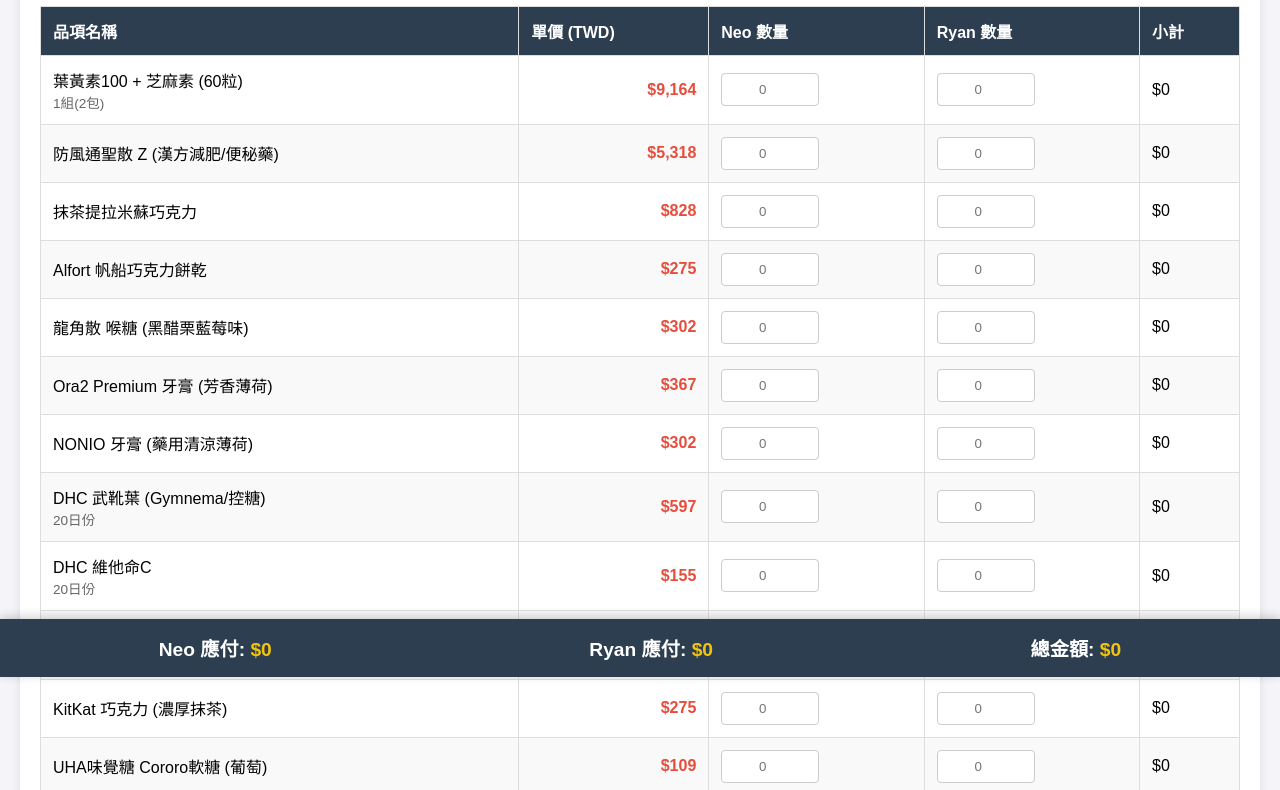
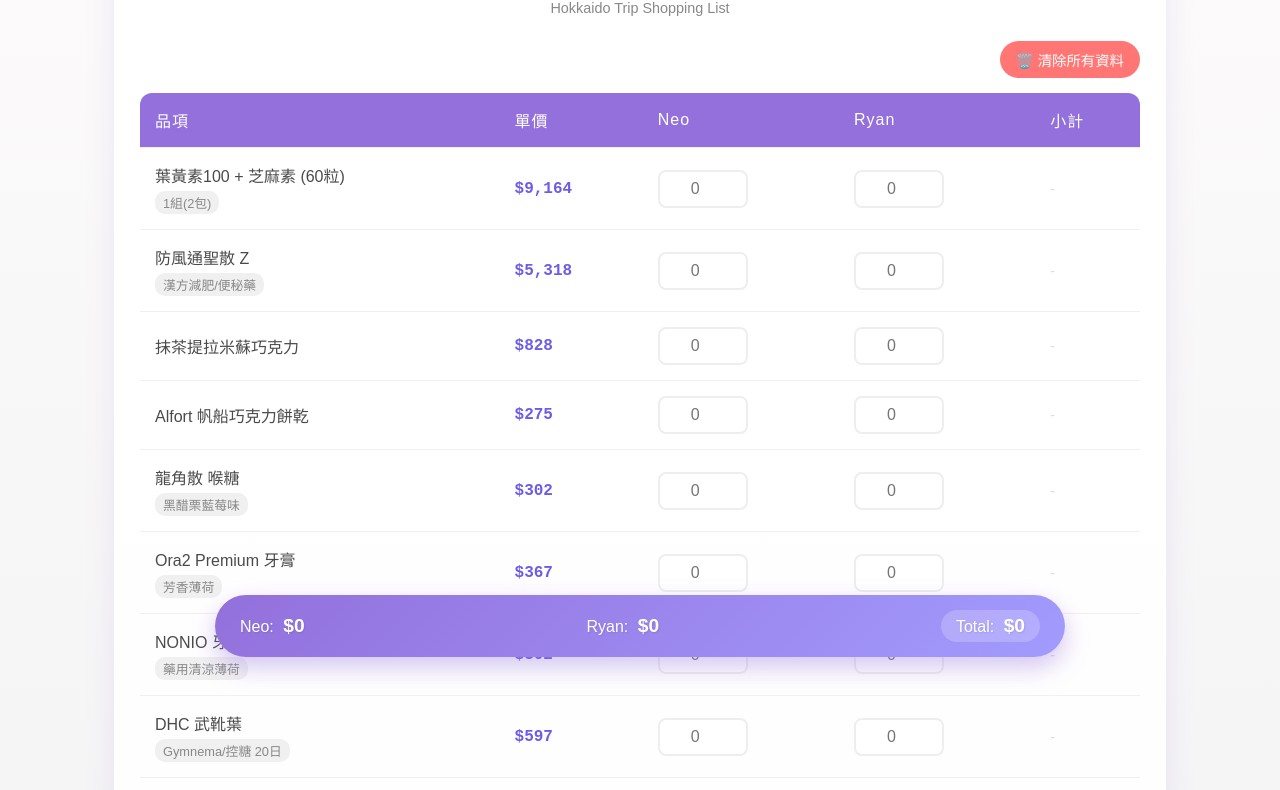
Before and after one commit to neochiu1004/shopping-list, a plain HTML site: page index.html in a window 1280 px wide. Shown: the part 123-913 px from the top of the page. Drawn offline with Linux system fonts and the light colour scheme.

Commit message:
Add files via upload

```diff
--- a/index.html
+++ b/index.html
@@ -3,139 +3,243 @@
 <head>
     <meta charset="UTF-8">
     <meta name="viewport" content="width=device-width, initial-scale=1.0">
-    <title>日本購物清單分帳計算表</title>
+    <title>🇯🇵 日本分帳計算表</title>
     <style>
+        :root {
+            /* 北海道配色：薰衣草紫、雪白、哈密瓜綠 */
+            --primary-color: #9370DB; /* MediumPurple 薰衣草 */
+            --secondary-color: #E6E6FA; /* Lavender 淺紫背景 */
+            --accent-color: #78e08f; /* 嫩綠色 */
+            --text-color: #4a4a4a;
+            --border-radius: 12px;
+        }
+
         body {
-            font-family: "Microsoft JhengHei", Arial, sans-serif;
-            background-color: #f4f4f9;
+            font-family: "Microsoft JhengHei", "Hiragino Sans", sans-serif;
+            background-color: #f8f9fd;
+            background-image: linear-gradient(180deg, #fdfbfb 0%, #ebedee 100%);
             margin: 0;
             padding: 20px;
+            color: var(--text-color);
         }
+
         .container {
-            max-width: 1200px;
+            max-width: 1000px;
             margin: 0 auto;
-            background: #fff;
-            padding: 20px;
-            box-shadow: 0 0 10px rgba(0,0,0,0.1);
-            border-radius: 8px;
+            background: rgba(255, 255, 255, 0.95);
+            padding: 25px;
+            box-shadow: 0 8px 30px rgba(147, 112, 219, 0.15); /* 紫色柔和陰影 */
+            border-radius: var(--border-radius);
+            border: 1px solid #fff;
         }
+
         h1 {
             text-align: center;
-            color: #333;
+            color: var(--primary-color);
+            font-weight: 600;
+            letter-spacing: 1px;
+            margin-bottom: 10px;
         }
+
+        .subtitle {
+            text-align: center;
+            color: #888;
+            font-size: 0.9em;
+            margin-bottom: 25px;
+        }
+
+        /* 控制按鈕區 */
+        .controls {
+            text-align: right;
+            margin-bottom: 15px;
+        }
+
+        .btn-reset {
+            background-color: #ff7675;
+            color: white;
+            border: none;
+            padding: 8px 16px;
+            border-radius: 20px;
+            cursor: pointer;
+            font-size: 0.9em;
+            transition: opacity 0.3s;
+        }
+        .btn-reset:hover { opacity: 0.8; }
+
         table {
             width: 100%;
-            border-collapse: collapse;
-            margin-top: 20px;
+            border-collapse: separate;
+            border-spacing: 0;
+            border-radius: var(--border-radius);
+            overflow: hidden;
         }
+
         th, td {
-            border: 1px solid #ddd;
-            padding: 12px;
+            padding: 15px;
             text-align: left;
+            border-bottom: 1px solid #f0f0f0;
         }
+
         th {
-            background-color: #2c3e50;
+            background-color: var(--primary-color);
             color: white;
-            position: sticky;
-            top: 0;
+            font-weight: normal;
+            letter-spacing: 1px;
         }
-        tr:nth-child(even) {
-            background-color: #f9f9f9;
+
+        tr:last-child td { border-bottom: none; }
+
+        tr:hover {
+            background-color: var(--secondary-color);
         }
-        tr:hover {
-            background-color: #f1f1f1;
+
+        .product-name {
+            font-weight: 500;
         }
+
+        .note {
+            font-size: 0.8em;
+            color: #888;
+            margin-top: 4px;
+            background-color: #f0f0f0;
+            display: inline-block;
+            padding: 2px 8px;
+            border-radius: 10px;
+        }
+
         .price-col {
-            text-align: right;
+            font-family: 'Courier New', Courier, monospace;
             font-weight: bold;
-            color: #e74c3c;
+            color: #6c5ce7;
         }
+
         input[type="number"] {
-            width: 80px;
+            width: 70px;
             padding: 8px;
-            border: 1px solid #ccc;
-            border-radius: 4px;
+            border: 2px solid #eee;
+            border-radius: 8px;
             text-align: center;
+            font-size: 1em;
+            outline: none;
+            transition: border-color 0.3s;
         }
+
+        input[type="number"]:focus {
+            border-color: var(--primary-color);
+            background-color: #fffaf0;
+        }
+
+        /* 總計欄位美化 */
         .total-bar {
             position: fixed;
-            bottom: 0;
-            left: 0;
-            width: 100%;
-            background-color: #2c3e50;
+            bottom: 20px;
+            left: 50%;
+            transform: translateX(-50%);
+            width: 90%;
+            max-width: 800px;
+            background: linear-gradient(135deg, var(--primary-color), #a29bfe);
             color: white;
-            padding: 15px 0;
-            box-shadow: 0 -2px 10px rgba(0,0,0,0.2);
+            padding: 15px 25px;
+            border-radius: 50px;
+            box-shadow: 0 10px 25px rgba(147, 112, 219, 0.4);
             display: flex;
-            justify-content: space-around;
-            font-size: 1.2em;
-            font-weight: bold;
-        }
-        .total-item span {
-            color: #f1c40f;
-        }
-        .note {
-            font-size: 0.85em;
-            color: #666;
+            justify-content: space-between;
+            align-items: center;
+            z-index: 100;
+            backdrop-filter: blur(5px);
         }
 
-        /* 手機版響應式調整 */
-        @media (max-width: 768px) {
-            th, td { padding: 8px; font-size: 0.9em; }
-            .note { display: none; } /* 手機上隱藏備註以節省空間 */
-            input[type="number"] { width: 50px; }
+        .total-item {
+            font-size: 1em;
+            text-shadow: 1px 1px 2px rgba(0,0,0,0.1);
+        }
+
+        .total-item span {
+            font-weight: bold;
+            font-size: 1.2em;
+            margin-left: 5px;
+        }
+
+        .grand-total {
+            background-color: rgba(255,255,255,0.2);
+            padding: 5px 15px;
+            border-radius: 20px;
+        }
+
+        /* 手機版響應式 */
+        @media (max-width: 600px) {
+            body { padding: 10px; }
+            .container { padding: 10px; }
+            th, td { padding: 10px 5px; font-size: 0.9em; }
+            input[type="number"] { width: 45px; padding: 5px; }
+            .note { display: none; } /* 手機隱藏備註 */
+            .total-bar {
+                width: 95%;
+                bottom: 10px;
+                padding: 12px;
+                font-size: 0.9em;
+                flex-direction: row;
+                justify-content: space-around;
+            }
         }
     </style>
 </head>
 <body>
 
 <div class="container">
-    <h1>🇯🇵 日本代購分帳計算表</h1>
+    <h1>🇯🇵 日本分帳計算表</h1>
+    <div class="subtitle">Hokkaido Trip Shopping List</div>
+
+    <div class="controls">
+        <button class="btn-reset" onclick="clearAllData()">🗑️ 清除所有資料</button>
+    </div>
+
     <table id="calcTable">
         <thead>
             <tr>
-                <th>品項名稱</th>
-                <th>單價 (TWD)</th>
-                <th>Neo 數量</th>
-                <th>Ryan 數量</th>
+                <th>品項</th>
+                <th>單價</th>
+                <th>Neo</th>
+                <th>Ryan</th>
                 <th>小計</th>
             </tr>
         </thead>
         <tbody id="tableBody">
             </tbody>
     </table>
-    <div style="height: 60px;"></div> </div>
+    <div style="height: 80px;"></div>
+</div>
 
 <div class="total-bar">
-    <div class="total-item">Neo 應付: <span id="neoTotal">$0</span></div>
-    <div class="total-item">Ryan 應付: <span id="ryanTotal">$0</span></div>
-    <div class="total-item">總金額: <span id="grandTotal">$0</span></div>
+    <div class="total-item">Neo: <span id="neoTotal">$0</span></div>
+    <div class="total-item">Ryan: <span id="ryanTotal">$0</span></div>
+    <div class="total-item grand-total">Total: <span id="grandTotal">$0</span></div>
 </div>
 
 <script>
-    // 商品資料 (可在此處新增或修改)
     const products = [
         { name: "葉黃素100 + 芝麻素 (60粒)", note: "1組(2包)", price: 9164 },
-        { name: "防風通聖散 Z (漢方減肥/便秘藥)", note: "", price: 5318 },
+        { name: "防風通聖散 Z", note: "漢方減肥/便秘藥", price: 5318 },
         { name: "抹茶提拉米蘇巧克力", note: "", price: 828 },
         { name: "Alfort 帆船巧克力餅乾", note: "", price: 275 },
-        { name: "龍角散 喉糖 (黑醋栗藍莓味)", note: "", price: 302 },
-        { name: "Ora2 Premium 牙膏 (芳香薄荷)", note: "", price: 367 },
-        { name: "NONIO 牙膏 (藥用清涼薄荷)", note: "", price: 302 },
-        { name: "DHC 武靴葉 (Gymnema/控糖)", note: "20日份", price: 597 },
+        { name: "龍角散 喉糖", note: "黑醋栗藍莓味", price: 302 },
+        { name: "Ora2 Premium 牙膏", note: "芳香薄荷", price: 367 },
+        { name: "NONIO 牙膏", note: "藥用清涼薄荷", price: 302 },
+        { name: "DHC 武靴葉", note: "Gymnema/控糖 20日", price: 597 },
         { name: "DHC 維他命C", note: "20日份", price: 155 },
-        { name: "龍角散 直服顆粒 (薄荷味)", note: "免配水", price: 275 },
-        { name: "KitKat 巧克力 (濃厚抹茶)", note: "", price: 275 },
-        { name: "UHA味覺糖 Cororo軟糖 (葡萄)", note: "", price: 109 },
-        { name: "UHA味覺糖 Cororo軟糖 (麝香葡萄)", note: "", price: 109 },
-        { name: "UHA味覺糖 Cororo軟糖 (20世紀梨)", note: "", price: 109 },
-        { name: "龍角散 直服顆粒 (水蜜桃味)", note: "", price: 275 },
+        { name: "龍角散 直服顆粒", note: "薄荷味/免配水", price: 275 },
+        { name: "KitKat 巧克力", note: "濃厚抹茶", price: 1100 },
+        /* 註：原圖KitKat單價275但小計1100(4個)，此處依您的表格邏輯，若單價是275請自行修正，這裡假設表格金額正確 */
+        { name: "UHA味覺糖 Cororo", note: "葡萄", price: 109 },
+        { name: "UHA味覺糖 Cororo", note: "麝香葡萄", price: 109 },
+        { name: "UHA味覺糖 Cororo", note: "20世紀梨", price: 109 },
+        { name: "龍角散 直服顆粒", note: "水蜜桃味", price: 275 },
         { name: "DHC 亞鉛 (鋅)", note: "20日份", price: 146 },
         { name: "DHC 綜合維他命B群", note: "20日份", price: 164 },
-        { name: "DHC 甲殼素 (Chitosan)", note: "20日份", price: 330 },
+        { name: "DHC 甲殼素", note: "20日份", price: 330 },
         { name: "DHC 肝臟精華+鳥氨酸", note: "20日份(解酒)", price: 735 },
         { name: "速妙圓 (側柏葉) 喉糖", note: "傳統草本", price: 238 },
-        { name: "DHC 減肥威力 (Diet Power)", note: "20日份", price: 902 }
+        { name: "DHC 減肥威力", note: "Diet Power 20日", price: 902 }
     ];
 
     const tableBody = document.getElementById('tableBody');
@@ -143,31 +247,41 @@
     const ryanTotalEl = document.getElementById('ryanTotal');
     const grandTotalEl = document.getElementById('grandTotal');
 
-    // 初始化表格
+    // 存檔鍵值
+    const STORAGE_KEY = 'hokkaido_shopping_v1';
+
     function initTable() {
+        // 嘗試讀取舊資料
+        const savedData = JSON.parse(localStorage.getItem(STORAGE_KEY)) || {};
+
         products.forEach((product, index) => {
             const row = document.createElement('tr');
+            const savedNeo = savedData[`neo_${index}`] || '';
+            const savedRyan = savedData[`ryan_${index}`] || '';
 
             row.innerHTML = `
                 <td>
-                    ${product.name}
-                    <div class="note">${product.note}</div>
+                    <div class="product-name">${product.name}</div>
+                    ${product.note ? `<div class="note">${product.note}</div>` : ''}
                 </td>
                 <td class="price-col">$${product.price.toLocaleString()}</td>
-                <td><input type="number" min="0" class="qty-input neo-input" data-price="${product.price}" placeholder="0"></td>
-                <td><input type="number" min="0" class="qty-input ryan-input" data-price="${product.price}" placeholder="0"></td>
-                <td class="subtotal">$0</td>
+                <td><input type="number" min="0" class="qty-input neo-input" data-index="${index}" data-price="${product.price}" value="${savedNeo}" placeholder="0"></td>
+                <td><input type="number" min="0" class="qty-input ryan-input" data-index="${index}" data-price="${product.price}" value="${savedRyan}" placeholder="0"></td>
+                <td class="subtotal" style="color: #aaa; font-size:0.9em;">-</td>
             `;
             tableBody.appendChild(row);
         });
 
-        // 加入監聽事件
         document.querySelectorAll('.qty-input').forEach(input => {
-            input.addEventListener('input', calculateTotals);
+            input.addEventListener('input', (e) => {
+                saveData();       // 輸入時立刻存檔
+                calculateTotals(); // 重新計算
+            });
         });
+
+        calculateTotals(); // 初始計算一次
     }
 
-    // 計算總金額
     function calculateTotals() {
         let neoSum = 0;
         let ryanSum = 0;
@@ -185,7 +299,17 @@
             const ryanQty = parseFloat(ryanInput.value) || 0;
 
             const rowTotal = (neoQty + ryanQty) * price;
-            subtotalCell.textContent = rowTotal > 0 ? `$${rowTotal.toLocaleString()}` : '-';
+
+            // 視覺優化：有金額才顯示深色，否則淺色
+            if (rowTotal > 0) {
+                subtotalCell.textContent = `$${rowTotal.toLocaleString()}`;
+                subtotalCell.style.color = '#4a4a4a';
+                subtotalCell.style.fontWeight = 'bold';
+            } else {
+                subtotalCell.textContent = '-';
+                subtotalCell.style.color = '#ddd';
+                subtotalCell.style.fontWeight = 'normal';
+            }
 
             neoSum += neoQty * price;
             ryanSum += ryanQty * price;
@@ -198,7 +322,27 @@
         grandTotalEl.textContent = `$${grandSum.toLocaleString()}`;
     }
 
-    // 啟動程式
+    // 自動存檔功能
+    function saveData() {
+        const data = {};
+        document.querySelectorAll('.neo-input').forEach(input => {
+            if(input.value) data[`neo_${input.dataset.index}`] = input.value;
+        });
+        document.querySelectorAll('.ryan-input').forEach(input => {
+            if(input.value) data[`ryan_${input.dataset.index}`] = input.value;
+        });
+        localStorage.setItem(STORAGE_KEY, JSON.stringify(data));
+    }
+
+    // 清除資料功能
+    function clearAllData() {
+        if(confirm('確定要清除所有輸入的數量嗎？此動作無法復原。')) {
+            localStorage.removeItem(STORAGE_KEY);
+            document.querySelectorAll('input[type="number"]').forEach(input => input.value = '');
+            calculateTotals();
+        }
+    }
+
     initTable();
 </script>
 
```
